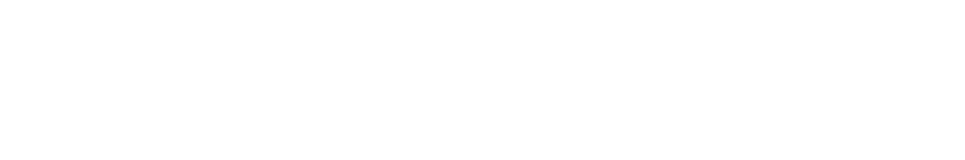
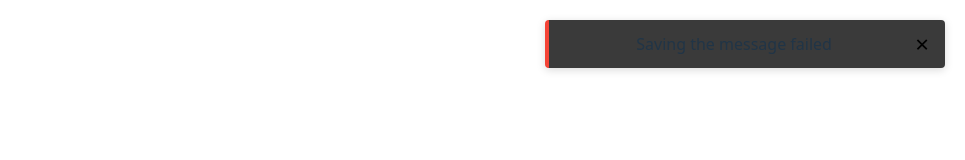
Before and after one commit to ppaabo/TempNote, a Vue app in the folder frontend/: page / in a window 1280 px wide. Both pictures are taken after a click on the button "Encrypt". Shown: the top 160 px of the page, without its empty margins (315-1280 px from the left). Built offline with nearby package versions, Linux system fonts and the light colour scheme; no server answers.

Commit message:
Add simple notification store

```diff
--- a/frontend/src/App.vue
+++ b/frontend/src/App.vue
@@ -1,8 +1,14 @@
-<script setup></script>
+<script setup>
+import { createNotificationStore } from "./stores/notificationStore";
+import NotificationContainer from "./components/NotificationContainer.vue";
+
+createNotificationStore();
+</script>
 
 <template>
   <div class="app-container">
     <RouterView />
+    <NotificationContainer />
   </div>
 </template>
 
--- a/frontend/src/components/MessageComposer.vue
+++ b/frontend/src/components/MessageComposer.vue
@@ -3,7 +3,9 @@
 import { useRouter } from "vue-router";
 import { sendMessage } from "../utils/messages";
 import { encryptMsg } from "../utils/encryption";
+import { useNotificationStore } from "../stores/notificationStore";
 
+const notificationStore = useNotificationStore();
 const router = useRouter();
 const message = ref("");
 const password = ref("");
@@ -16,7 +18,10 @@
   if (response) {
     router.push({ name: "save", params: { id: response.msg_id } });
   } else {
-    console.error("Sending message failed");
+    notificationStore.add({
+      message: "Saving the message failed",
+      type: "error",
+    });
   }
 };
 </script>
--- a/frontend/src/components/MessageReader.vue
+++ b/frontend/src/components/MessageReader.vue
@@ -2,6 +2,7 @@
 import { ref, onMounted } from "vue";
 import { decryptMsg } from "../utils/encryption";
 import { fetchMessage, consumeMessage } from "../utils/messages";
+import { useNotificationStore } from "../stores/notificationStore";
 
 const props = defineProps({
   id: String,
@@ -10,7 +11,7 @@
 const message = ref(null);
 const password = ref("");
 const decrypted = ref(null);
-
+const notificationStore = useNotificationStore();
 onMounted(async () => {
   if (props.id) {
     message.value = await fetchMessage(props.id);
@@ -18,6 +19,7 @@
       decrypted.value = "Message not found";
     } else {
       console.log("Message fetched", message.value);
+      notificationStore.add({ message: "Message retrieved", type: "success" });
     }
   }
 });
@@ -73,7 +75,7 @@
 
 .info-text {
   font-size: 0.9rem;
-  color: #555;
+  color: rgba(255, 255, 255, 0.87);
   margin-bottom: 8px;
 }
 </style>
--- a/frontend/src/components/MessageSaved.vue
+++ b/frontend/src/components/MessageSaved.vue
@@ -1,7 +1,9 @@
 <script setup>
 import { ref, onMounted } from "vue";
 import { useRouter } from "vue-router";
+import { useNotificationStore } from "../stores/notificationStore";
 const router = useRouter();
+const notificationStore = useNotificationStore();
 const url = ref("");
 
 const props = defineProps({
@@ -17,14 +19,13 @@
 const copyToClipboard = () => {
   try {
     navigator.clipboard.writeText(url.value);
-    const notif = document.getElementById("notification");
-    notif.className = "show";
-
-    setTimeout(() => {
-      notif.className = notif.className.replace("show", "");
-    }, 3000);
+    notificationStore.add({ message: "URL copied to clipboard" });
   } catch (error) {
     console.error("Failed to copy: ", error);
+    notificationStore.add({
+      message: "Failed to copy URL to clipboard",
+      type: "error",
+    });
   }
 };
 
@@ -43,7 +44,6 @@
     <button class="button" @click="copyToClipboard">Copy URL</button>
     <button class="button" @click="writeNew">Write a new message</button>
   </div>
-  <div id="notification">URL copied to clipboard</div>
 </template>
 
 <style scoped>
@@ -64,70 +64,4 @@
   margin: 8px 0;
   cursor: pointer;
 }
-
-#notification {
-  visibility: hidden;
-  min-width: 250px;
-  margin-left: -125px;
-  background-color: #3f5eab;
-  color: #fff;
-  text-align: center;
-  border-radius: 2px;
-  padding: 16px;
-  position: fixed;
-  z-index: 1;
-  left: 50%;
-  bottom: 25%;
-  font-size: 17px;
-}
-
-#notification.show {
-  visibility: visible;
-  -webkit-animation: fadein 0.5s, fadeout 0.5s 2.5s;
-  animation: fadein 0.5s, fadeout 0.5s 2.5s;
-}
-
-@-webkit-keyframes fadein {
-  from {
-    bottom: 0;
-    opacity: 0;
-  }
-  to {
-    bottom: 25%;
-    opacity: 1;
-  }
-}
-
-@keyframes fadein {
-  from {
-    bottom: 0;
-    opacity: 0;
-  }
-  to {
-    bottom: 25%;
-    opacity: 1;
-  }
-}
-
-@-webkit-keyframes fadeout {
-  from {
-    bottom: 25%;
-    opacity: 1;
-  }
-  to {
-    bottom: 0;
-    opacity: 0;
-  }
-}
-
-@keyframes fadeout {
-  from {
-    bottom: 25%;
-    opacity: 1;
-  }
-  to {
-    bottom: 0;
-    opacity: 0;
-  }
-}
 </style>
--- /dev/null
+++ b/frontend/src/components/Notification.vue
@@ -0,0 +1,107 @@
+<script setup>
+import { defineProps, defineEmits, onMounted, ref } from "vue";
+
+const props = defineProps({
+  id: {
+    type: String,
+    required: true,
+  },
+  message: {
+    type: String,
+    required: true,
+  },
+  type: {
+    type: String,
+    default: "info", // 'info', 'success', 'warning', 'error'
+  },
+  timeout: {
+    type: Number,
+    default: 5000,
+  },
+});
+
+const emit = defineEmits(["close"]);
+const isVisible = ref(false);
+
+onMounted(() => {
+  setTimeout(() => {
+    isVisible.value = true;
+  }, 10);
+
+  // Auto-dismiss if timeout is positive
+  if (props.timeout > 0) {
+    setTimeout(() => {
+      close();
+    }, props.timeout);
+  }
+});
+
+const close = () => {
+  isVisible.value = false;
+  setTimeout(() => {
+    emit("close", props.id);
+  }, 300);
+};
+</script>
+
+<template>
+  <div
+    class="notification"
+    :class="[`notification-${type}`, { 'notification-visible': isVisible }]"
+  >
+    <div class="notification-content">{{ message }}</div>
+    <button class="notification-close" @click="close">&times;</button>
+  </div>
+</template>
+
+<style scoped>
+.notification {
+  display: flex;
+  align-items: center;
+  padding: 12px 16px;
+  margin-bottom: 10px;
+  border-radius: 4px;
+  background-color: #3a3a3a;
+  box-shadow: 0 2px 8px rgba(0, 0, 0, 0.15);
+  transform: translateX(100%);
+  opacity: 0;
+  transition: transform 0.3s ease, opacity 0.3s ease;
+  max-width: 100%;
+}
+
+.notification-visible {
+  transform: translateX(0);
+  opacity: 1;
+}
+
+.notification-content {
+  flex: 1;
+}
+
+.notification-close {
+  background: transparent;
+  border: none;
+  font-size: 1.5rem;
+  line-height: 1;
+  padding: 0;
+  cursor: pointer;
+  margin-left: 12px;
+}
+
+/* Type-specific styles */
+.notification-info {
+  border-left: 4px solid #2196f3;
+}
+
+.notification-success {
+  border-left: 4px solid #4caf50;
+}
+
+.notification-warning {
+  border-left: 4px solid #ff9800;
+}
+
+.notification-error {
+  border-left: 4px solid #f44336;
+}
+</style>
--- /dev/null
+++ b/frontend/src/components/NotificationContainer.vue
@@ -0,0 +1,50 @@
+<script setup>
+import { useNotificationStore } from "../stores/notificationStore";
+import Notification from "./Notification.vue";
+
+const { notifications, remove } = useNotificationStore();
+</script>
+
+<template>
+  <div class="notification-container">
+    <transition-group name="notification-list">
+      <Notification
+        v-for="notification in notifications"
+        :key="notification.id"
+        :id="notification.id"
+        :message="notification.message"
+        :type="notification.type"
+        :timeout="notification.timeout"
+        @close="remove"
+      />
+    </transition-group>
+  </div>
+</template>
+
+<style scoped>
+.notification-container {
+  position: fixed;
+  top: 20px;
+  right: 20px;
+  z-index: 9999;
+  display: flex;
+  flex-direction: column;
+  width: 400px;
+  max-width: calc(100vw - 40px);
+}
+
+.notification-list-enter-active,
+.notification-list-leave-active {
+  transition: all 0.3s ease;
+}
+
+.notification-list-enter-from {
+  opacity: 0;
+  transform: translateX(30px);
+}
+
+.notification-list-leave-to {
+  opacity: 0;
+  transform: translateY(-30px);
+}
+</style>
--- /dev/null
+++ b/frontend/src/stores/notificationStore.js
@@ -0,0 +1,70 @@
+import { ref, provide, inject } from "vue";
+
+const NOTIFICATION_KEY = Symbol("notification");
+export const createNotificationStore = () => {
+  const notifications = ref([]);
+
+  /**
+   * Adds a new notification to the store.
+   *
+   * @param {Object} notification - The notification to add.
+   * @param {string} [notification.message=""] - The message to display.
+   * @param {string} [notification.type="info"] - The type of notification ("info", "success", "error", "warning").
+   * @param {number} [notification.timeout=5000] - Duration in milliseconds before the notification is dismissed.
+   * @returns {string} The unique ID of the created notification.
+   */
+  const addNotification = (notification) => {
+    // Generate unique ID for the notification
+    const id =
+      Date.now().toString() + Math.random().toString(36).substring(2, 9);
+
+    notifications.value.push({
+      id,
+      message: notification.message || "",
+      type: notification.type || "info",
+      timeout: notification.timeout !== undefined ? notification.timeout : 5000,
+    });
+
+    return id;
+  };
+
+  /**
+   * Removes a notification from the store.
+   *
+   * @param {string} id - The ID of the notification to remove.
+   */
+  const removeNotification = (id) => {
+    const index = notifications.value.findIndex((n) => n.id === id);
+    if (index !== -1) {
+      notifications.value.splice(index, 1);
+    }
+  };
+
+  /**
+   * Clears all notifications from the store.
+   */
+  const clearNotifications = () => {
+    notifications.value = [];
+  };
+
+  const store = {
+    notifications,
+    add: addNotification,
+    remove: removeNotification,
+    clear: clearNotifications,
+  };
+
+  provide(NOTIFICATION_KEY, store);
+
+  return store;
+};
+
+export const useNotificationStore = () => {
+  const store = inject(NOTIFICATION_KEY);
+  if (!store) {
+    throw new Error(
+      "Notification store not found. Ensure createNotificationStore is called in App.vue"
+    );
+  }
+  return store;
+};
```
